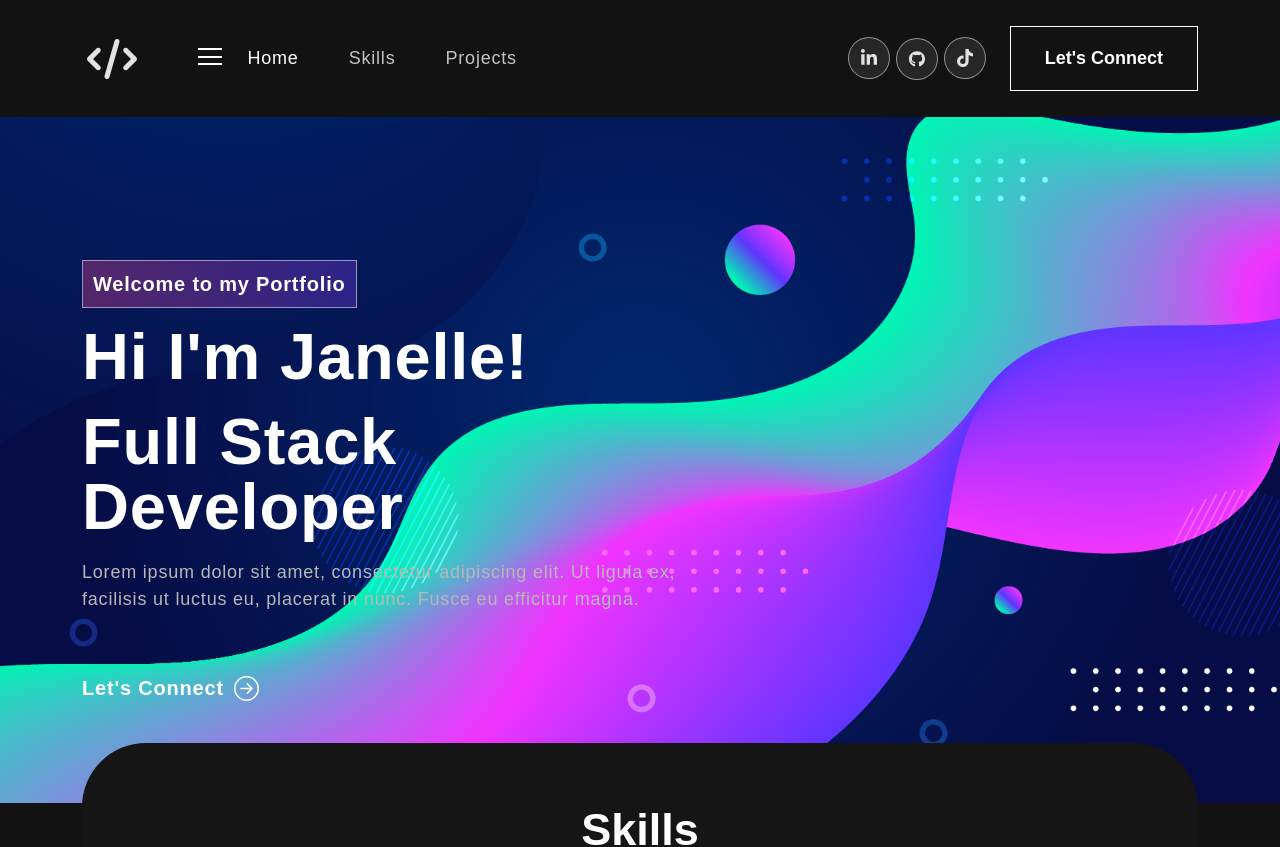
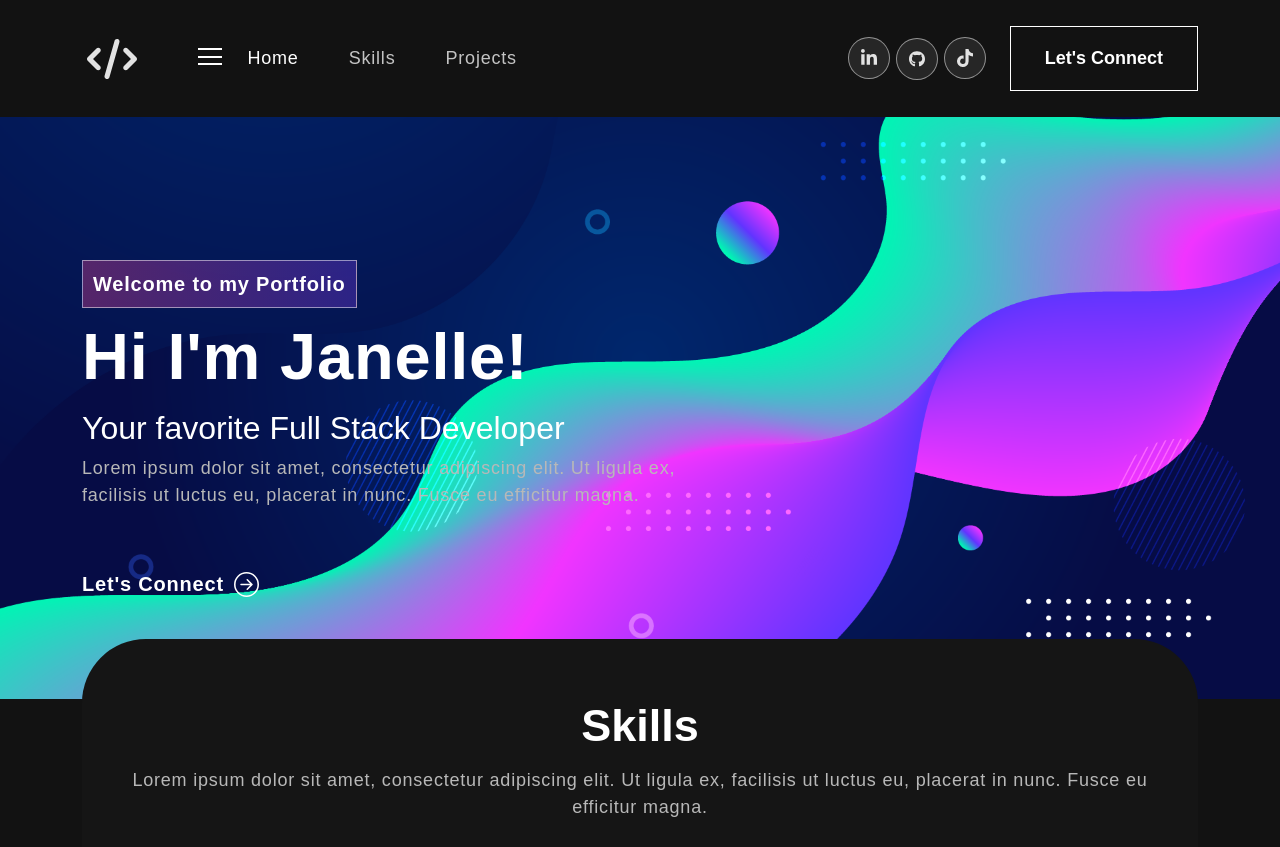
Before and after one commit to janellephalon/personal-portfolio-23, a React (Create React App) app: page / in a window 1280 px wide. Shown: the top 847 px of the page. Built offline with nearby package versions, Linux system fonts and the light colour scheme.

Commit message:
small changes

```diff
--- a/src/components/Banner.js
+++ b/src/components/Banner.js
@@ -50,9 +50,9 @@ export const Banner = () => {
             <h1>
               {`Hi I'm Janelle! `}
             </h1>
-            <h1>
-              <span className="wrap">{text}</span>
-            </h1>
+            <h2>
+              {`Your favorite `}<span className="wrap">{text}</span>
+            </h2>
             <p>
               Lorem ipsum dolor sit amet, consectetur adipiscing elit. Ut ligula ex, facilisis ut luctus eu, placerat in nunc. Fusce eu efficitur magna.
             </p>
```
Also changed, not shown: src/App.css (+8 -0 lines).
